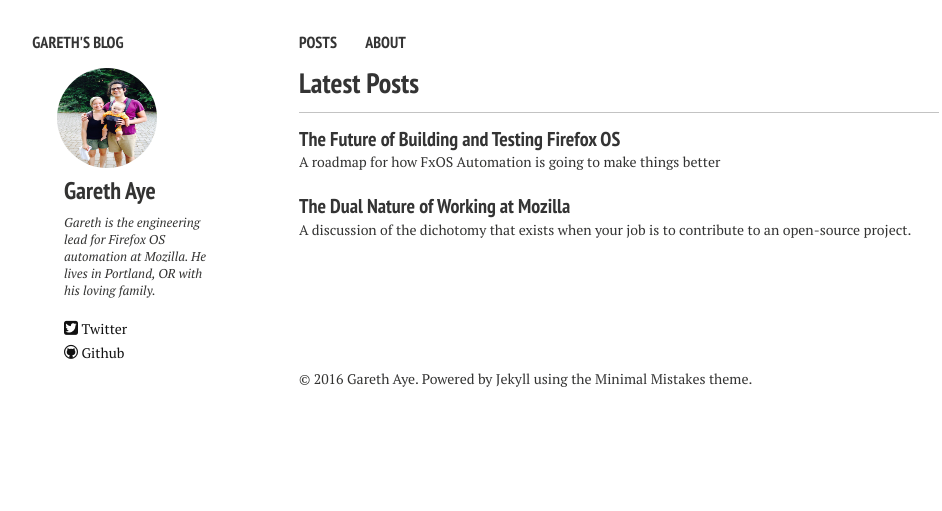
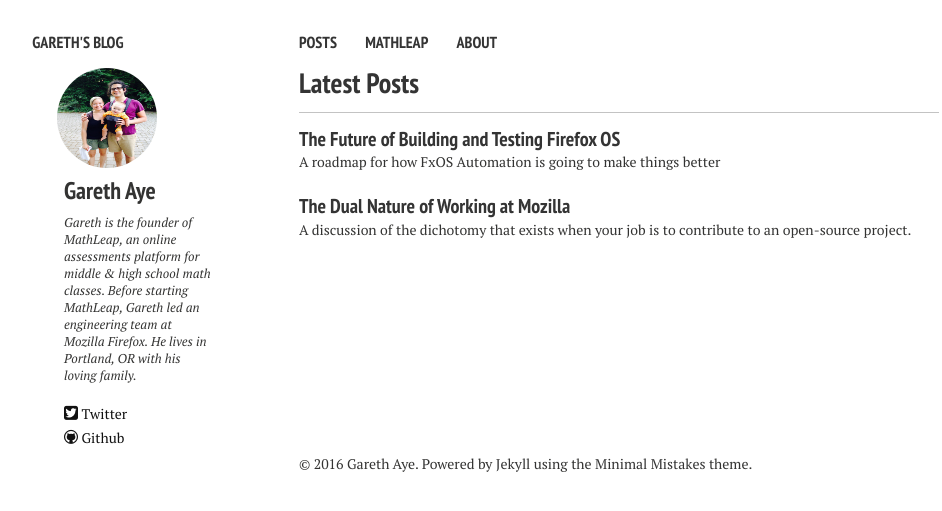
Before and after one commit to lambdabaa/gaye.github.io, a Jekyll site: the page built from index.md, in a window 1280 px wide. Shown: the top 511 px of the page, without its empty margins (21-963 px from the left). Built offline with Jekyll 4.4.1, drawn with Linux system fonts in a browser that asks for light colours; nearby versions of some CDN libraries.

Commit message:
Update current project on blog

```diff
--- a/_config.yml
+++ b/_config.yml
@@ -4,7 +4,7 @@ description: "Gareth's ideas in word form... mostly related to software developm
 owner:
   name: "Gareth Aye"
   avatar: "bio-photo.jpg"
-  bio: "Gareth is the engineering lead for Firefox OS automation at Mozilla. He lives in Portland, OR with his loving family."
+  bio: "Gareth is the founder of MathLeap, an online assessments platform for middle & high school math classes. Before starting MathLeap, Gareth led an engineering team at Mozilla Firefox. He lives in Portland, OR with his loving family."
   email: "gareth.aye@gmail.com"
   twitter: "garethforsomet"
   github: "gaye"
@@ -14,6 +14,8 @@ owner:
 links:
   - title: Posts
     url: /posts/
+  - title: MathLeap
+    url: https://mathleap.org/
   - title: About
     url: /about/
 
```
